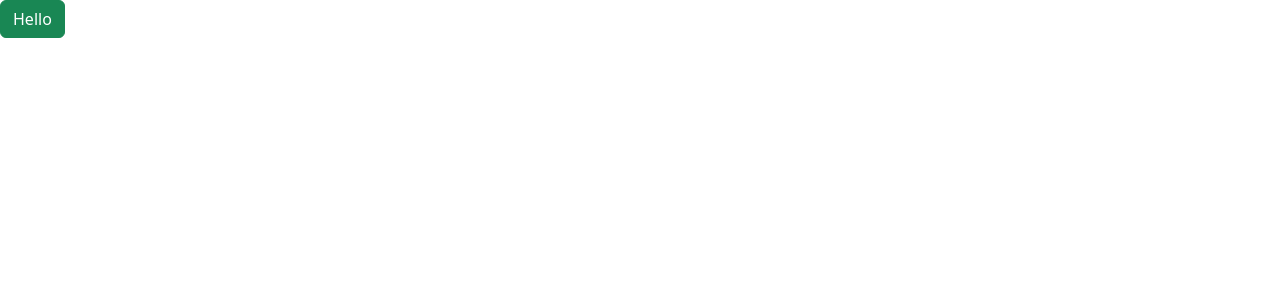
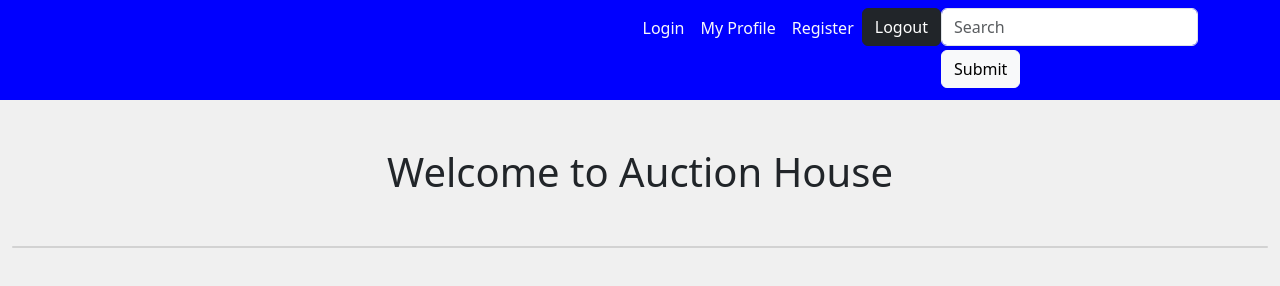
Before and after one commit to hah98/SP2-CA, a website: page index.html in a window 1280 px wide. Drawn offline with nearby package versions, Linux system fonts and the light colour scheme; files that its build step writes are made by us from their sources; no server answers.

Commit message:
Main html page :)

```diff
--- a/index.html
+++ b/index.html
@@ -1,13 +1,89 @@
+<!--  this is the main page -->
+<!-- This is also the main main page I believe -->
 <!DOCTYPE html>
 <html lang="en">
   <head>
     <meta charset="UTF-8" />
     <meta name="viewport" content="width=device-width, initial-scale=1.0" />
-    <title>Document</title>
+    <title>Auction House / Listings </title>
+    <script type="module" src="../src/scss/JS/index.mjs"></script>
+    <link rel="stylesheet" href="../dist/css/styles.css" />
   </head>
-  <body>
-    <link rel="stylesheet" href="./dist/css/styles.css" />
+  <body style="background-color: rgb(240, 240, 240)">
 
-    <button class="btn btn-success">Hello</button>
+    <header>
+      <nav class="navbar navbar-expand-md navbar" style="background-color: blue;">
+        <div class="container">
+          <a href="../../index.html">
+        <!--   <img src="../../Images/noroff_socials_logo-removebg-preview.png" width="180px" height="180px" alt="noroff socials logo"> -->
+          </a>
+          <button
+            class="navbar-toggler"
+            type="button"
+            data-bs-toggle="collapse"
+            data-bs-target="#nav"
+            aria-controls="nav"
+            aria-expanded="true"
+            aria-label="toggle navigation"
+          >
+            <div class="navbar-toggler-icon"></div>
+          </button>
+          <div class="collapse navbar-collapse justify-content-end" id="nav">
+            <ul class="navbar-nav">
+              <li class="nav-item">
+                <a
+                href="./AuctionHouse/login/index.html"
+                class="nav-link active text-light"
+                aria-current="Page"
+                >Login</a
+              >
+              <li class="nav-item">
+                <a
+                href="./AuctionHouse/login/index.html"
+                class="nav-link active text-light"
+                aria-current="Page"
+                >My Profile</a
+              >
+              </li>
+              <li class="nav-item">
+                <a href="./AuctionHouse/register/index.html" class="nav-link text-light">Register</a>
+              </li>
+               <!-- logout function button -->
+               <li>
+                <button class="btn btn-dark" id="logoutButton">Logout</button>
+                </li>
+                <!--  -->
+             <form class="form-inline my- my-lg-0">
+                <input
+                  class="form-control mr-sm-2"
+                  type="text"
+                  placeholder="Search"
+                />
+                <button class="btn btn-light  my-1 my-sm-1" type="submit">Submit</button>
+
+
+                </button>
+              </form>
+            </ul>
+          </div>
+        </div>
+      </nav>
+      </header>
+
+    <main class="flex-grow-1">
+      <div class="container-fluid">
+        <div class="row justify-content-center">
+          <div class="col-10 col-md-12">
+
+            <h1 class="text-center mt-5" style="margin-bottom: 50px;">Welcome to Auction House</h1>
+
+            <!-- Blog Post Cards (Use JavaScript to populate) -->
+            <div class="card w-100" id="listings">
+              <!-- Here are all the blogposts -->
+            </div>
+          </div>
+        </div>
+      </div>
+    </main>
   </body>
 </html>
```
